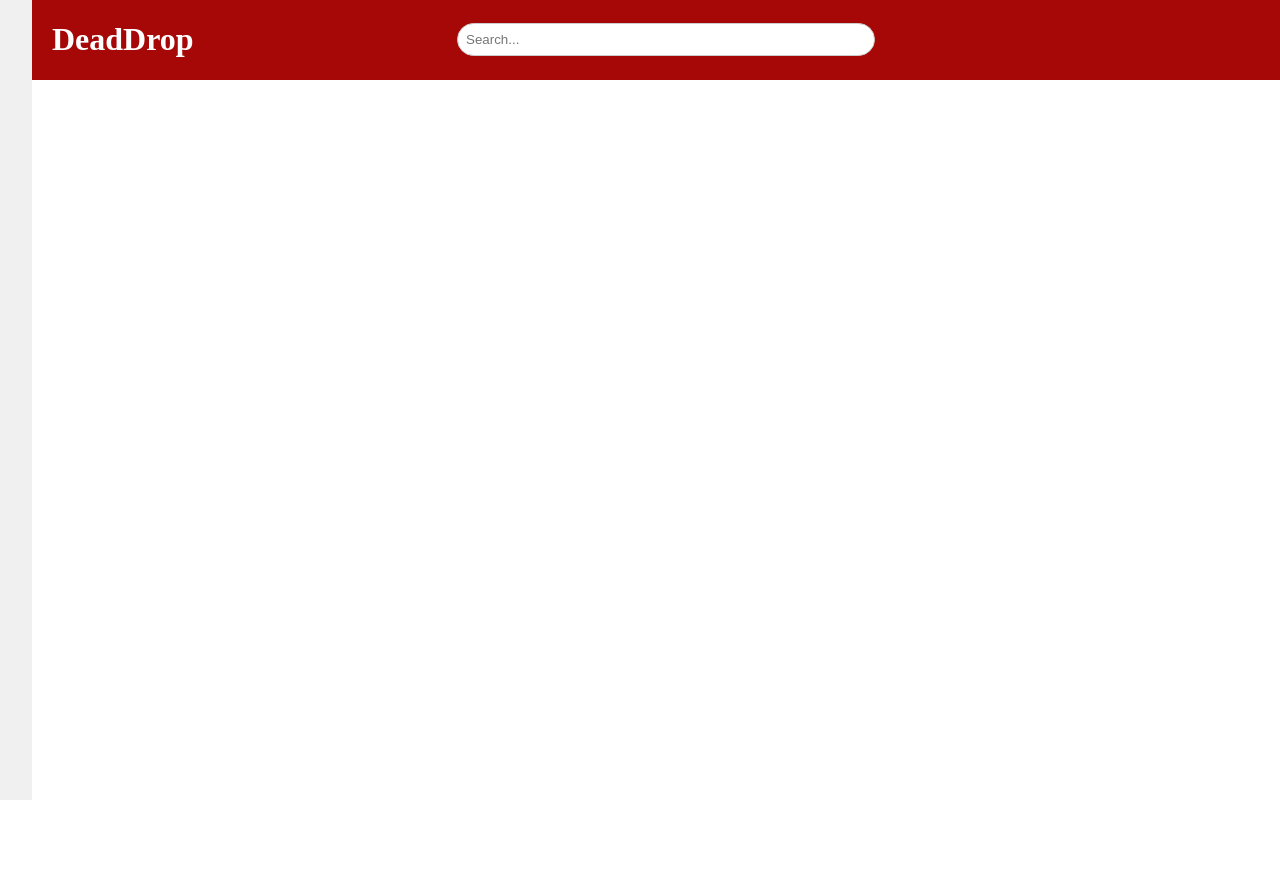
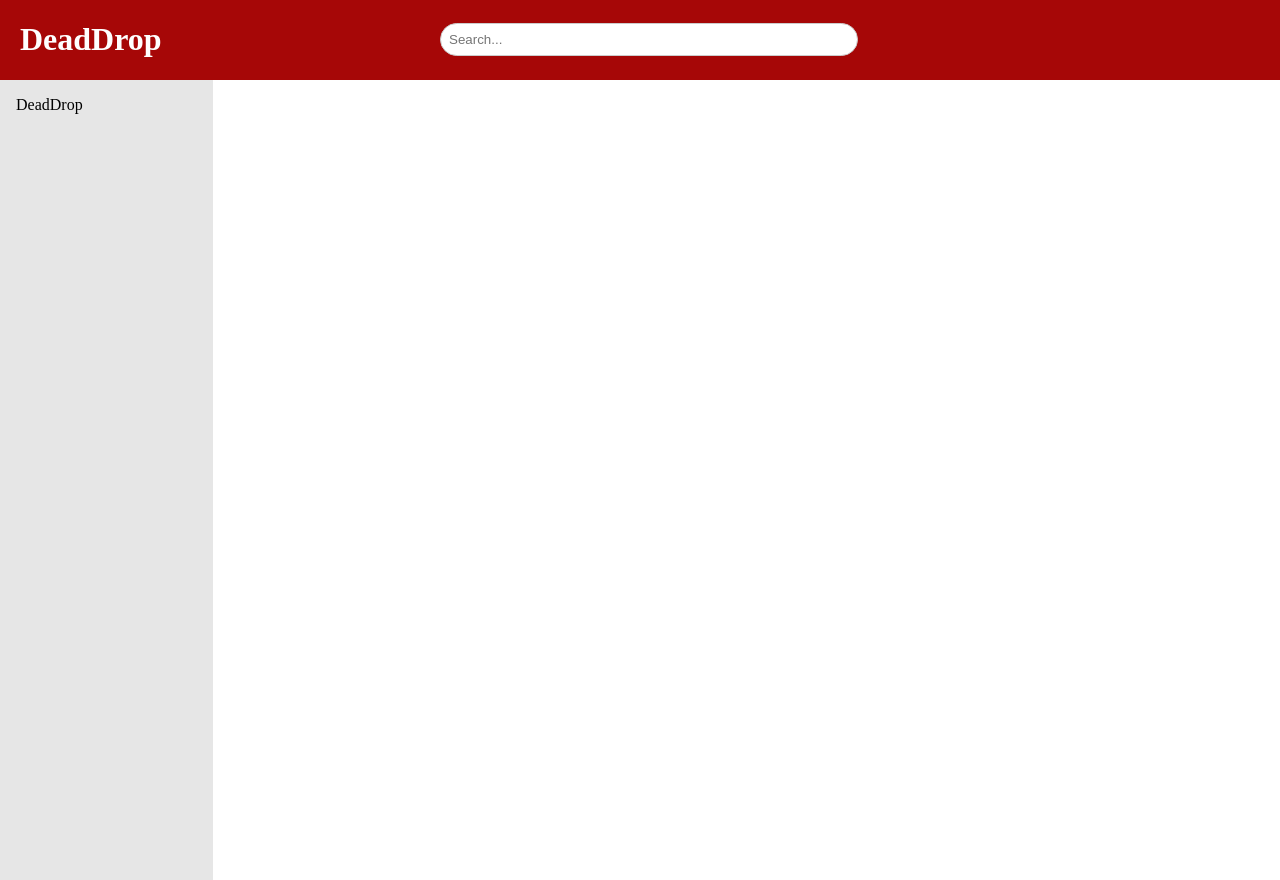
Before and after one commit to unr-deaddrop/frontend, a SvelteKit app in the folder deaddrop/: page /brian/dashboard in a window 1280 px wide. Before the commit the page ends 800 px from the top, so only its background shows below. Built offline with nearby package versions, Linux system fonts and the light colour scheme.

Commit message:
Updated Sidebar to render content to the side

```diff
--- a/deaddrop/src/routes/+layout.svelte
+++ b/deaddrop/src/routes/+layout.svelte
@@ -1,16 +1,16 @@
-<!-- Layout.svelte -->
-
 <script>
     import Header from "./Header.svelte";
     import SideBar from "./SideBar.svelte";
 </script>
 
 <div class = "container">
-    <SideBar/>
-    <div class="content">
-        <Header/>
-        <main>
-            <slot />
+    <Header/>
+    <div class = "divider">
+        <div class = "sidebar">
+            <SideBar/>
+        </div>
+        <main class = "content">
+            <slot/>
         </main>
     </div>
 </div>
@@ -18,9 +18,24 @@
 <style>
     .container {
         display: flex;
+        flex-direction: column;
+        height: 100vh;
+    }
+
+    .divider {
+        display:flex;
+        flex-direction: row;
+        flex: 1;
+    }
+
+    .sidebar {
+        flex: .2;
+
     }
 
     .content {
         flex: 1;
     }
+
+
 </style>
--- a/deaddrop/src/routes/SideBar.svelte
+++ b/deaddrop/src/routes/SideBar.svelte
@@ -4,7 +4,7 @@
 
 <div class="sidebar-container">
     <div class="sidebar">
-
+      <d1> DeadDrop </d1>
     </div>
 </div>
 
@@ -21,16 +21,9 @@
     }
 
     .sidebar {
-      flex: 0 0 25%; /* Adjust the width as needed */
-      background-color: #f0f0f0; /* Off-grey color */
+      flex: 1;
+      background-color: #e6e6e6; /* Off-grey color */
       padding: 1rem;
     }
 
-    .content {
-      flex: 1; /* Stretch the content area to fill the remaining space */
-      background-color: white;
-      padding: 1rem;
-    }
-
-    /* Add more styles as needed */
   </style>
```
